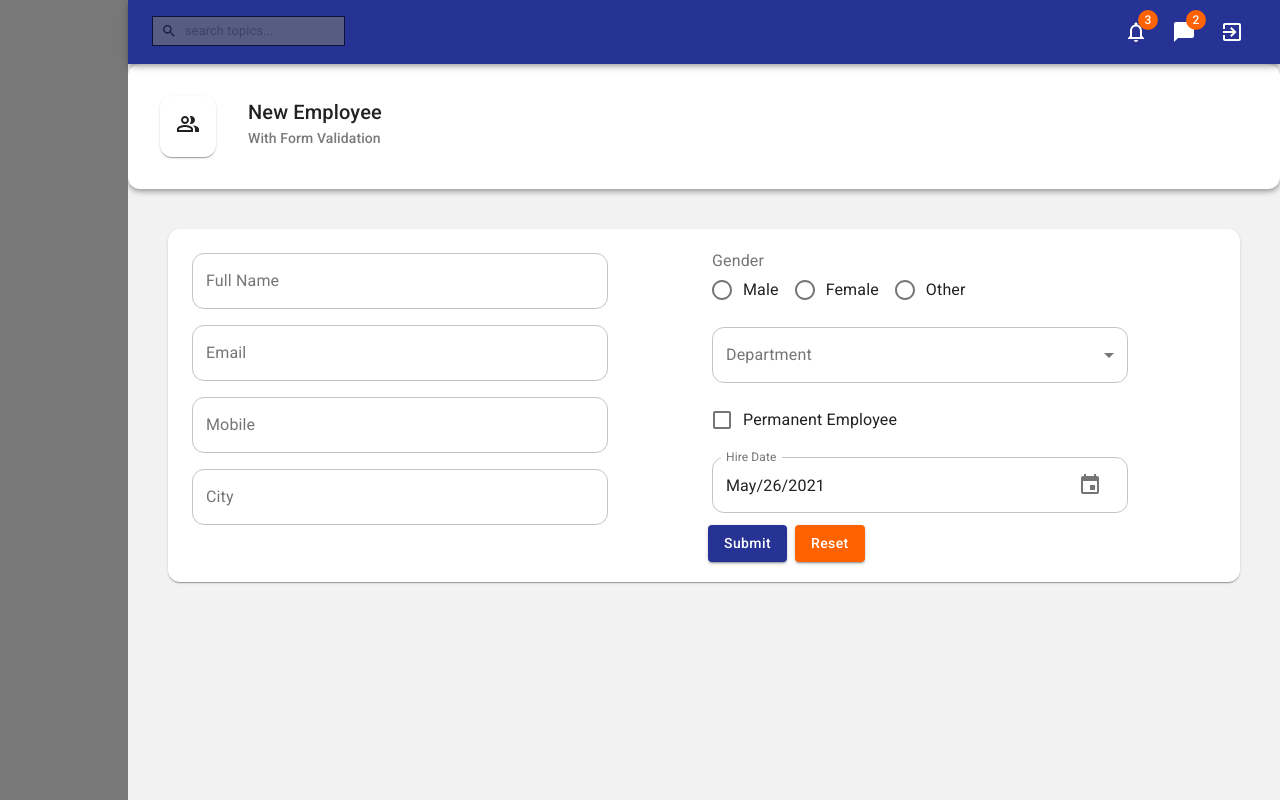
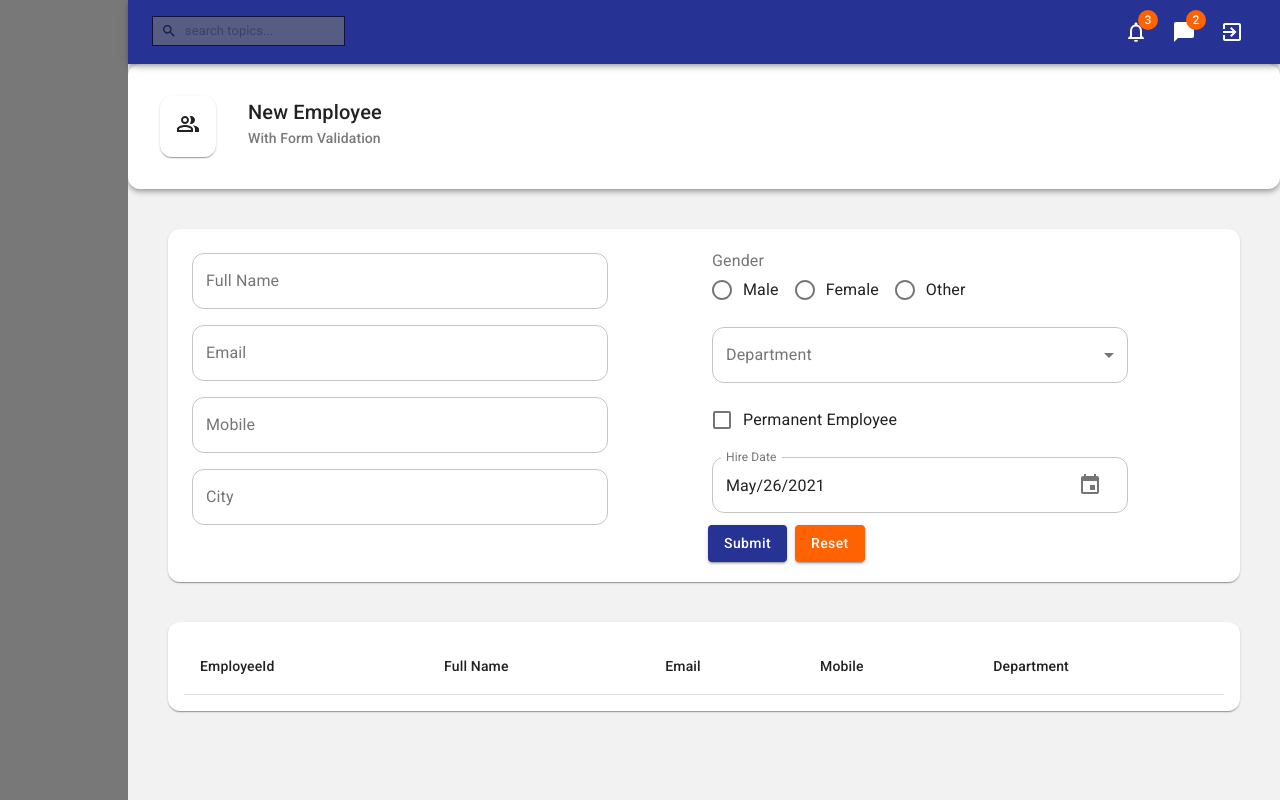
Before and after one commit to AmarnathN/material-ui-react, a React (Create React App) app: page / in a window 1280 px wide. Built offline with nearby package versions, Linux system fonts and the light colour scheme.

Commit message:
Adding All Employees details Table with CUSTOM TABLE component

```diff
--- a/src/components/controls/MyControls.js
+++ b/src/components/controls/MyControls.js
@@ -4,7 +4,7 @@ import Select from "../../components/controls/Select";
 import Checkbox from "../../components/controls/Checkbox";
 import DatePicker from "../../components/controls/DatePicker";
 import Button from "../../components/controls/Button";
-import { useForm, Form } from "./useForm";
+import { useForm, Form } from "../controlsHandlers/useForm";
 
 export const MyControls = {
   Button,
--- /dev/null
+++ b/src/components/controlsHandlers/useTable.js
@@ -0,0 +1,23 @@
+import { Table, TableCell, TableHead as MuiTableHead, TableRow } from "@material-ui/core";
+import React from "react";
+
+const useTable = (records, headers) => {
+  const TableContainer = (props) => {
+    return <Table>{props.children}</Table>;
+  };
+
+  const TableHead = (props) => {
+    return (
+      <MuiTableHead>
+        <TableRow>
+          {headers.map((header) => {
+            return <TableCell key={header.id}>{header.label}</TableCell>;
+          })}
+        </TableRow>
+      </MuiTableHead>
+    );
+  };
+  return { TableContainer, TableHead };
+};
+
+export default useTable;
--- a/src/pages/employee/Employees.js
+++ b/src/pages/employee/Employees.js
@@ -1,8 +1,10 @@
-import React from "react";
+import React, { useState } from "react";
 import EmployeeForm from "./EmployeeForm";
 import { PeopleAltOutlined as PeopleAltOutlinedIcon } from "@material-ui/icons";
 import PageHeader from "../../components/PageHeader";
-import { makeStyles, Paper } from "@material-ui/core";
+import { makeStyles, Paper, TableBody, TableCell, TableRow } from "@material-ui/core";
+import useTable from "../../components/controlsHandlers/useTable";
+import { getAllEmployees } from "../../services/employeeService";
 
 const useStyles = makeStyles((theme) => ({
   pageContent: {
@@ -11,15 +13,42 @@ const useStyles = makeStyles((theme) => ({
   },
 }));
 
+const HeadCells = [
+  { id: "id", label: "EmployeeId" },
+  { id: "fullName", label: "Full Name" },
+  { id: "email", label: "Email" },
+  { id: "mobile", label: "Mobile" },
+  { id: "department", label: "Department" },
+];
+
 const Employees = () => {
   const classes = useStyles();
-
+  const [records, setRecords] = useState(getAllEmployees());
+  const { TableContainer, TableHead } = useTable(records, HeadCells);
   return (
     <div>
       <PageHeader title="New Employee" description="With Form Validation" icon={<PeopleAltOutlinedIcon />} />
       <Paper className={classes.pageContent}>
         <EmployeeForm />
       </Paper>
+      <Paper className={classes.pageContent}>
+        <TableContainer>
+          <TableHead />
+          <TableBody>
+            {records.map((record, index) => {
+              return (
+                <TableRow key={index}>
+                  <TableCell>{record.id}</TableCell>
+                  <TableCell>{record.fullName}</TableCell>
+                  <TableCell>{record.email}</TableCell>
+                  <TableCell>{record.mobile}</TableCell>
+                  <TableCell>{record.department}</TableCell>
+                </TableRow>
+              );
+            })}
+          </TableBody>
+        </TableContainer>
+      </Paper>
     </div>
   );
 };
--- a/src/services/employeeService.js
+++ b/src/services/employeeService.js
@@ -29,8 +29,10 @@ const generateEmployeeId = () => {
 };
 
 export const getAllEmployees = () => {
+  let employees = [];
   if (localStorage.getItem(KEYS.employees)) {
-    return JSON.parse(localStorage.getItem(KEYS.employees));
+    employees = JSON.parse(localStorage.getItem(KEYS.employees));
+    return employees.map((emp) => ({ ...emp, department: getDepartments()[emp.departmentId].title }));
   }
-  return [];
+  return employees;
 };
```
Also changed, not shown: src/components/controlsHandlers/useForm.js (renamed from src/components/controls/useForm.js).
